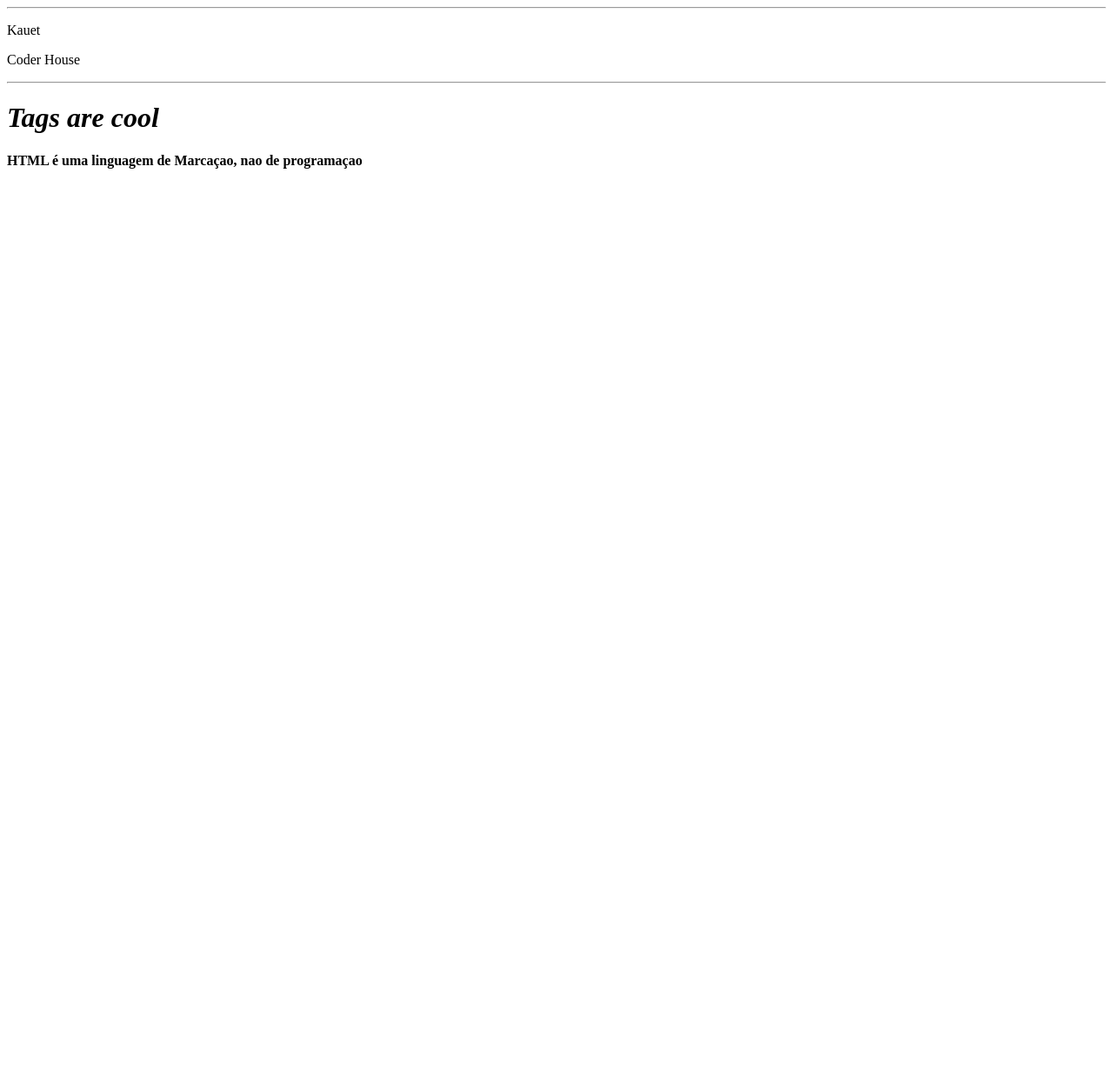
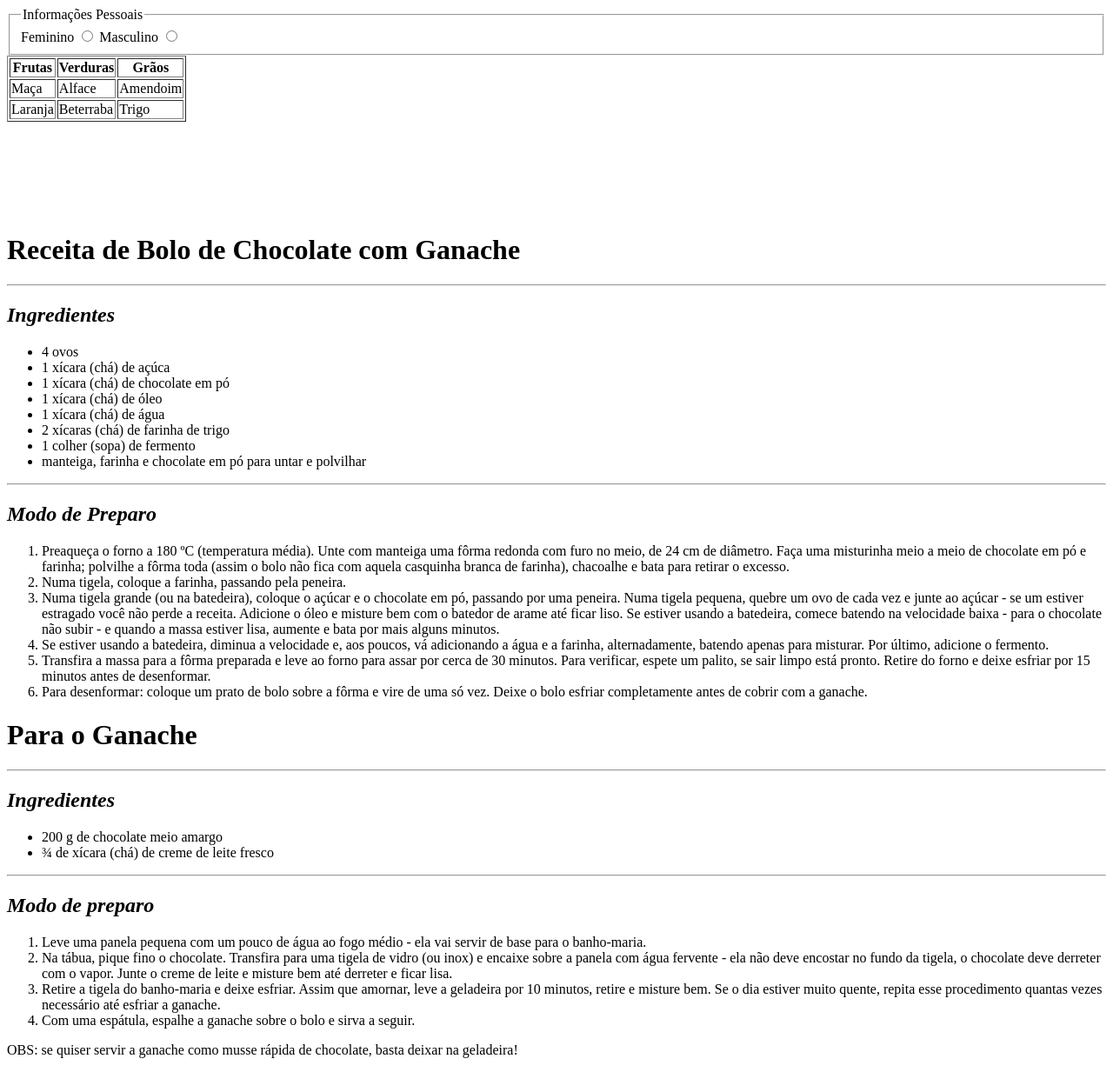
Before and after one commit to Kaue1609/pokedex-2.0, a plain HTML site: page index.html.html in a window 1280 px wide. Shown: the whole page at 87% size. Before the commit the page ends 800 px from the top, so only its background shows below. Drawn offline with Linux system fonts and the light colour scheme.

Commit message:
pagina de receita

```diff
--- a/index.html.html
+++ b/index.html.html
@@ -8,13 +8,120 @@
 </head>
 
 <body>
-    <hr>
-    <p>Kauet</p>
-    <p>Coder House</p>
-    <hr>
 
-    <h1> <i> Tags are cool </i> </h1>
-    <p> <b>HTML é uma linguagem de Marcaçao, nao de programaçao</b> </p>
+    <form>
+        <fieldset>
+            <legend>Informações Pessoais</legend>
+            <label for="genero">Feminino</label>
+            <input type="radio" name="genero" value="feminino"/>
+            <label for="genero">Masculino</label>
+            <input type="radio" name="genero" value="masculino"/>
+
+        </fieldset>
+    </form>
+
+    <div>
+
+        <table border>
+            <th>Frutas</th>
+            <th>Verduras</th>
+            <th>Grãos</th>
+            <tr>
+                <td>Maça</td>
+                <td>Alface</td>
+                <td>Amendoim</td>
+            </tr>
+            <tr>
+                <td>Laranja</td>
+                <td>Beterraba</td>
+                <td>Trigo</td>
+            </tr>
+        </table>
+
+    </div>
+
+    <br><br><br><br><br><br>
+
+    <div>
+
+        <h1>Receita de Bolo de Chocolate com Ganache</h1>
+        <hr>
+        <h2><i>Ingredientes</i></h2>
+        <ul>
+            <li>4 ovos</li>
+            <li>1 xícara (chá) de açúca</li>
+            <li>1 xícara (chá) de chocolate em pó</li>
+            <li>1 xícara (chá) de óleo</li>
+            <li>1 xícara (chá) de água</li>
+            <li>2 xícaras (chá) de farinha de trigo</li>
+            <li>1 colher (sopa) de fermento</li>
+            <li>manteiga, farinha e chocolate em pó para untar e polvilhar</li>
+        </ul>
+
+        <hr>
+        <h2><i>Modo de Preparo</i></h2>
+
+
+        <ol>
+            <li>Preaqueça o forno a 180 ºC (temperatura média). Unte com manteiga uma fôrma redonda com furo no meio, de
+                24
+                cm de diâmetro. Faça uma misturinha meio a meio de chocolate em pó e farinha; polvilhe a fôrma toda
+                (assim o
+                bolo não fica com aquela casquinha branca de farinha), chacoalhe e bata para retirar o excesso. </li>
+            <li>Numa tigela, coloque a farinha, passando pela peneira. </li>
+            <li>Numa tigela grande (ou na batedeira), coloque o açúcar e o chocolate em pó, passando por uma peneira.
+                Numa
+                tigela pequena, quebre um ovo de cada vez e junte ao açúcar - se um estiver estragado você não perde a
+                receita. Adicione o óleo e misture bem com o batedor de arame até ficar liso. Se estiver usando a
+                batedeira,
+                comece batendo na velocidade baixa - para o chocolate não subir - e quando a massa estiver lisa, aumente
+                e
+                bata por mais alguns minutos. </li>
+            <li>Se estiver usando a batedeira, diminua a velocidade e, aos poucos, vá adicionando a água e a farinha,
+                alternadamente, batendo apenas para misturar. Por último, adicione o fermento. </li>
+            <li>Transfira a massa para a fôrma preparada e leve ao forno para assar por cerca de 30 minutos. Para
+                verificar,
+                espete um palito, se sair limpo está pronto. Retire do forno e deixe esfriar por 15 minutos antes de
+                desenformar. </li>
+            <li>Para desenformar: coloque um prato de bolo sobre a fôrma e vire de uma só vez. Deixe o bolo esfriar
+                completamente antes de cobrir com a ganache.
+            </li>
+        </ol>
+
+        <h1>Para o Ganache</h1>
+
+        <hr>
+
+        <h2><i>Ingredientes</i></h2>
+
+        <ul>
+            <li>200 g de chocolate meio amargo</li>
+            <li>¾ de xícara (chá) de creme de leite fresco</li>
+        </ul>
+
+        <hr>
+
+        <h2><i>Modo de preparo</i></h2>
+
+        <ol>
+            <li>Leve uma panela pequena com um pouco de água ao fogo médio - ela vai servir de base para o banho-maria.
+            </li>
+            <li>Na tábua, pique fino o chocolate. Transfira para uma tigela de vidro (ou inox) e encaixe sobre a panela
+                com
+                água fervente - ela não deve encostar no fundo da tigela, o chocolate deve derreter com o vapor. Junte o
+                creme de leite e misture bem até derreter e ficar lisa. </li>
+            <li>Retire a tigela do banho-maria e deixe esfriar. Assim que amornar, leve a geladeira por 10 minutos,
+                retire e
+                misture bem. Se o dia estiver muito quente, repita esse procedimento quantas vezes necessário até
+                esfriar a
+                ganache. </li>
+            <li>Com uma espátula, espalhe a ganache sobre o bolo e sirva a seguir.</li>
+        </ol>
+
+        <p>OBS: se quiser servir a ganache como musse rápida de chocolate, basta deixar na geladeira!</p>
+
+    </div>
+
 </body>
 
 </html>
```
